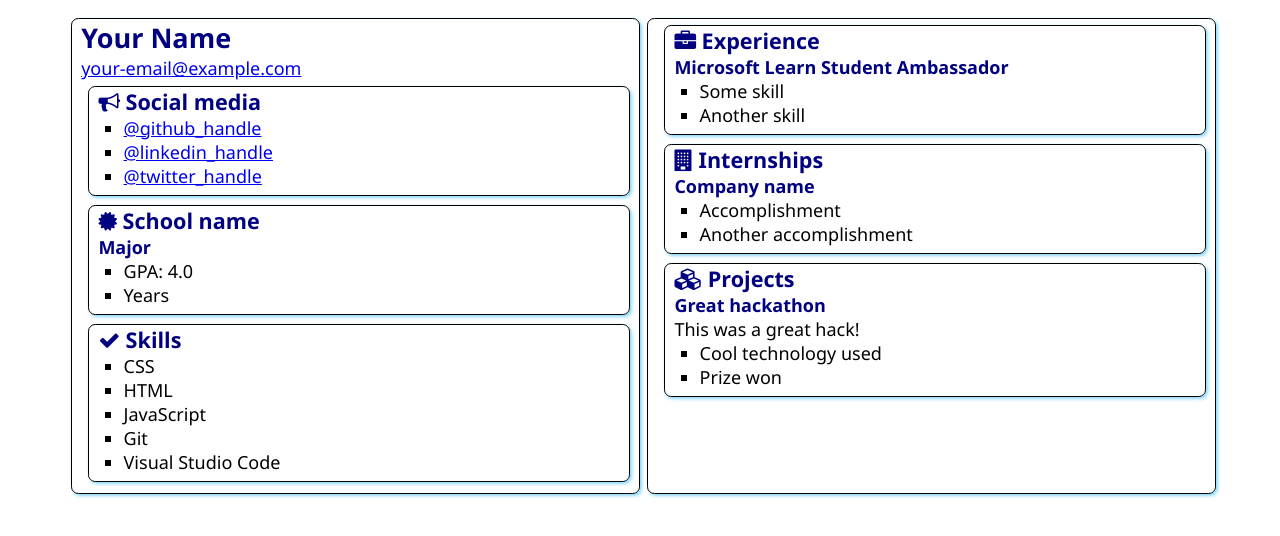
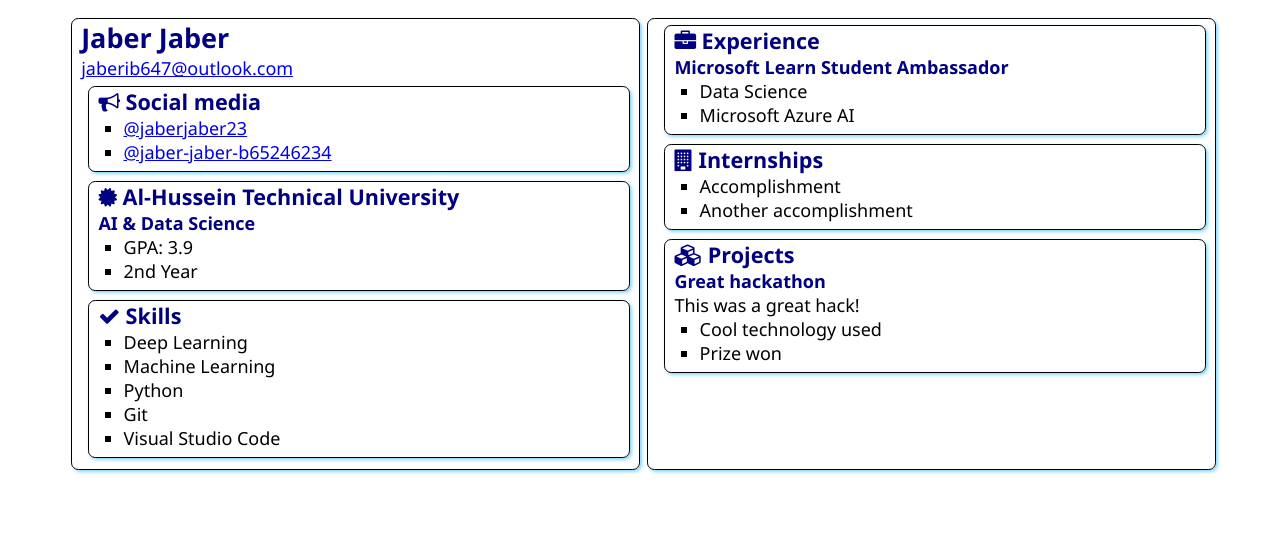
Before and after one commit to jaberjaber23/SATechnicalOnboarding, a plain HTML site: page src/index.html in a window 1280 px wide. Drawn offline with Linux system fonts and the light colour scheme.

Commit message:
Update index.html

```diff
--- a/src/index.html
+++ b/src/index.html
@@ -12,8 +12,8 @@
 <body>
     <main>
         <article class="box">
-            <h1>Your Name</h1>
-            <div><a href="mailto:your.email@example.com">your-email@example.com</a></div>
+            <h1>Jaber Jaber</h1>
+            <div><a href="mailto:your.email@example.com">jaberib647@outlook.com</a></div>
 
             <section class="box">
                 <h2>
@@ -21,9 +21,8 @@
                     Social media
                 </h2>
                 <ul>
-                    <li><a href="https://github.com/<handle>">@github_handle</a></li>
-                    <li><a href="https://linkedin.com/in/<handle>">@linkedin_handle</a></li>
-                    <li><a href="https://twitter.com/<handle>">@twitter_handle</a></li>
+                    <li><a href="https://github.com/<handle>">@jaberjaber23</a></li>
+                    <li><a href="https://linkedin.com/in/<handle>">@jaber-jaber-b65246234</a></li>
                 </ul>
             </section>
 
@@ -31,12 +30,12 @@
                 <div class="education">
                     <h2>
                         <i class="fa fa-certificate" aria-hidden="true"></i>
-                        School name
+                         Al-Hussein Technical University
                     </h2>
-                    <h3>Major</h3>
+                    <h3>AI & Data Science</h3>
                     <ul>
-                        <li>GPA: 4.0</li>
-                        <li>Years</li>
+                        <li>GPA: 3.9</li>
+                        <li>2nd Year</li>
                     </ul>
                 </div>
             </section>
@@ -47,9 +46,9 @@
                     Skills
                 </h2>
                 <ul>
-                    <li>CSS</li>
-                    <li>HTML</li>
-                    <li>JavaScript</li>
+                    <li>Deep Learning</li>
+                    <li>Machine Learning</li>
+                    <li>Python</li>
                     <li>Git</li>
                     <li>Visual Studio Code</li>
                 </ul>
@@ -63,8 +62,8 @@
                 </h2>
                 <h3>Microsoft Learn Student Ambassador</h3>
                 <ul>
-                    <li>Some skill</li>
-                    <li>Another skill</li>
+                    <li>Data Science</li>
+                    <li>Microsoft Azure AI</li>
                 </ul>
             </section>
             <section class="box">
@@ -73,7 +72,7 @@
                     Internships
                 </h2>
 
-                <h3>Company name</h3>
+                <h3></h3>
                 <ul>
                     <li>Accomplishment</li>
                     <li>Another accomplishment</li>
```
